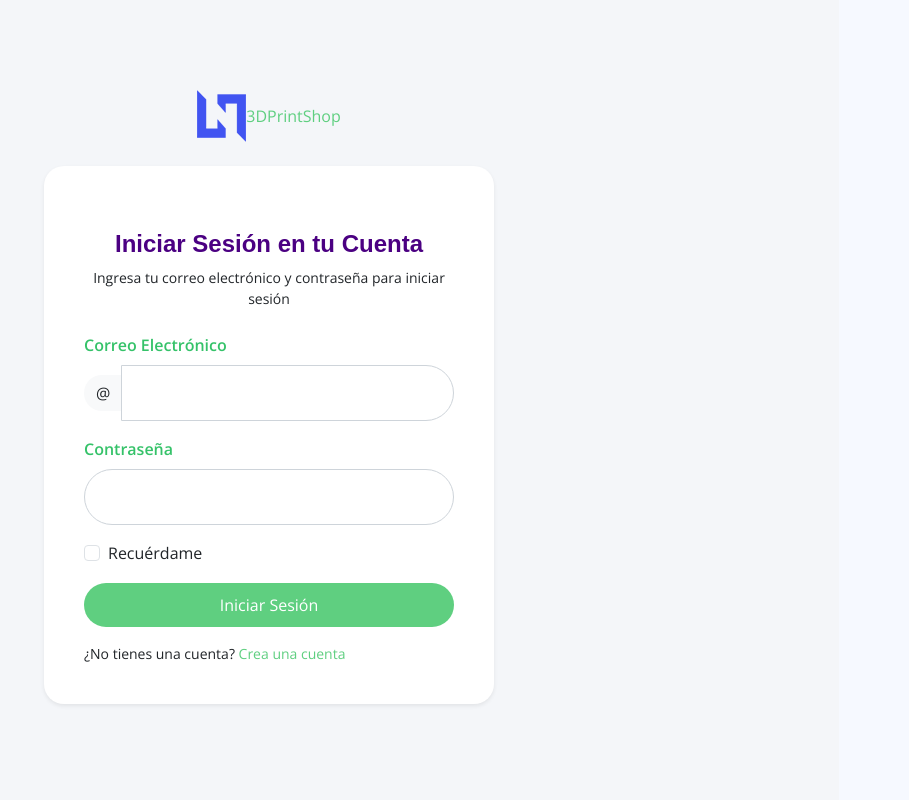
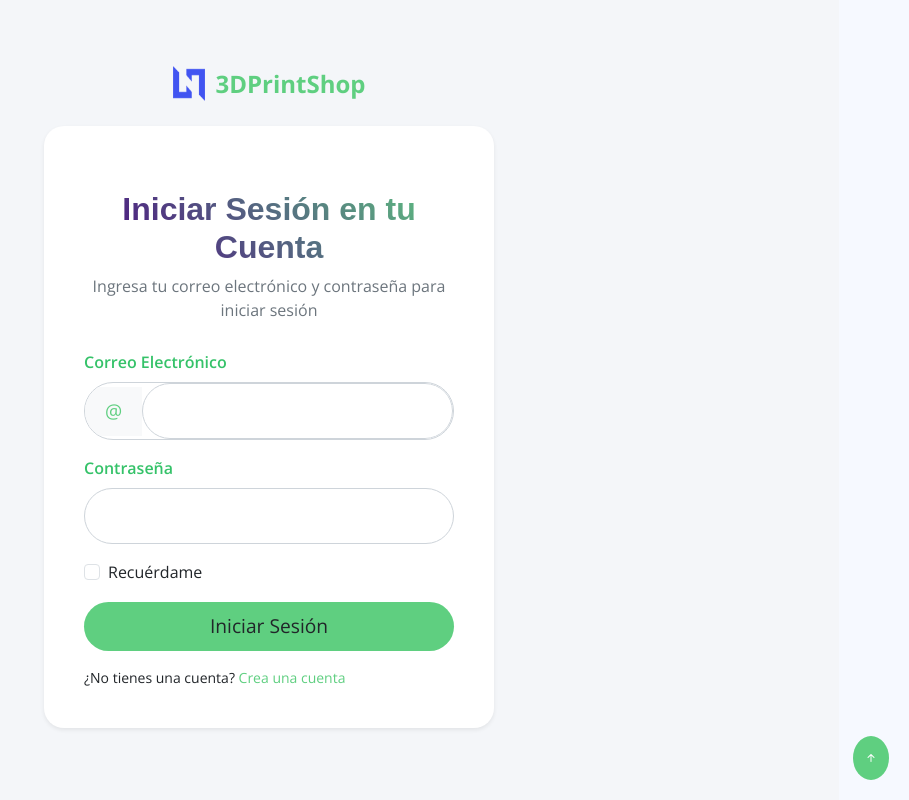
Before and after one commit to lkatana322/proyecto_empresa3d, a CodeIgniter app: page /proyecto_empresa3d/auth/login in a window 1280 px wide. Shown: the whole page, without its empty margins (371-1280 px from the left). Run offline with CodeIgniter, Linux system fonts and the light colour scheme; some libraries are stand-ins or nearby versions.

Commit message:
Muchos cambios en estilos en admin template sidebar y navbar por solicitud del tutor, cambios y mejoras css en login register

```diff
--- a/application/views/auth/login.php
+++ b/application/views/auth/login.php
@@ -1,13 +1,13 @@
 <!DOCTYPE html>
-<html lang="en">
+<html lang="es">
 
 <head>
   <meta charset="utf-8">
   <meta content="width=device-width, initial-scale=1.0" name="viewport">
 
   <title>Iniciar Sesión - 3DPrintShop</title>
-  <meta content="" name="description">
-  <meta content="" name="keywords">
+  <meta name="description" content="Formulario de inicio de sesión para la plataforma 3DPrintShop">
+  <meta name="keywords" content="3D Print, Iniciar Sesión, 3DPrintShop, Impresión 3D">
 
   <!-- Favicons -->
   <link href="<?php echo base_url('assets_admin/img/favicon.png'); ?>" rel="icon">
@@ -15,7 +15,7 @@
 
   <!-- Google Fonts -->
   <link href="https://fonts.gstatic.com" rel="preconnect">
-  <link href="https://fonts.googleapis.com/css?family=Open+Sans:300,300i,400,400i,600,600i,700,700i|Nunito:300,300i,400,400i,600,600i,700,700i" rel="stylesheet">
+  <link href="https://fonts.googleapis.com/css2?family=Open+Sans:wght@300;400;600;700&family=Nunito:wght@300;400;600;700&display=swap" rel="stylesheet">
 
   <!-- Vendor CSS Files -->
   <link href="<?php echo base_url('assets_admin/vendor/bootstrap/css/bootstrap.min.css'); ?>" rel="stylesheet">
@@ -31,78 +31,106 @@
 
   <!-- Custom CSS -->
   <style>
-    /* Custom Styles for Login Form */
-    .login-card-custom {
+    /* Estilos personalizados para el formulario de inicio de sesión */
+    .login-card-3dps {
       border: none;
       border-radius: 20px;
       box-shadow: 0 10px 18px rgba(0, 0, 0, 0.2);
       width: 100%;
-      max-width: 450px; /* Ajuste del ancho */
+      max-width: 450px;
       padding: 20px;
+      background-color: #ffffff;
     }
 
-    .login-card-custom .form-label {
+    .login-card-3dps .label-3dps {
       color: #19b954e0;
       font-weight: 600;
     }
 
-    .login-card-custom .input-group-text {
+    .login-card-3dps .input-group-text-3dps {
       background-color: #f8f9fa;
       border: none;
     }
 
-    .login-card-custom .form-control {
+    .login-card-3dps .input-field-3dps {
       border-radius: 50px;
       padding: 15px;
       border: 1px solid #ced4da;
+      transition: border-color 0.3s ease;
     }
 
-    .login-card-custom .form-control:focus {
+    .login-card-3dps .input-field-3dps:hover {
+      border-color: #5fcf80;
+    }
+
+    .login-card-3dps .input-field-3dps:focus {
       border-color: #5fcf80;
       box-shadow: 0 0 0 0.2rem rgba(95, 207, 128, 0.25);
     }
 
-    .login-card-custom .btn-primary {
+    .login-card-3dps .btn-primary-3dps {
       background-color: #5fcf80;
       border: none;
       border-radius: 50px;
       padding: 10px 0;
+      font-size: 1.2rem;
     }
 
-    .login-card-custom .btn-primary:hover {
+    .login-card-3dps .btn-primary-3dps:hover {
       background-color: #4db96e;
     }
 
-    .login-card-custom .form-check-input:checked {
+    .login-card-3dps .form-check-input-3dps:checked {
       background-color: #5fcf80;
       border-color: #5fcf80;
     }
 
-    .login-card-custom a {
+    .login-card-3dps a {
       color: #5fcf80;
+      text-decoration: none;
     }
 
-    .login-card-custom a:hover {
+    .login-card-3dps a:hover {
       color: #4db96e;
       text-decoration: underline;
     }
 
-    .login-card-custom .input-group {
+    /* Estilo del campo de Correo Electrónico */
+    .input-group-3dps {
       display: flex;
       align-items: center;
+      border-radius: 50px;
+      overflow: hidden;
+      border: 1px solid #ced4da;
+      transition: border-color 0.3s ease;
     }
 
-    .login-card-custom .input-group-text {
-      border-top-left-radius: 50px;
-      border-bottom-left-radius: 50px;
+    .input-group-3dps:hover {
+      border-color: #5fcf80;
     }
 
-    .login-card-custom .form-control {
+    .input-group-text-3dps {
+      background-color: #f8f9fa;
+      border: none;
+      padding: 10px 20px;
+      font-size: 1.2rem;
+      color: #5fcf80; /* Color verde del icono "@" */
+    }
+
+    .input-field-3dps {
+      border: none;
+      border-radius: 0;
+      padding: 15px;
+      width: 100%;
+      outline: none;
+    }
+
+    .login-card-3dps .input-group-3dps .input-field-3dps {
       border-top-right-radius: 50px;
       border-bottom-right-radius: 50px;
     }
 
-    .custom-container {
+    .container-3dps {
       display: flex;
       justify-content: center;
       align-items: center;
@@ -110,56 +138,102 @@
       background-color: #f4f6f9;
     }
 
-    .custom-title {
+    .title-3dps {
       color: #4b0082; /* Morado oscuro */
+      font-size: 2rem;
+      font-weight: bold;
+      background: linear-gradient(45deg, #4b0082, #5fcf80);
+      -webkit-background-clip: text;
+      color: transparent; /* Efecto de gradiente en el texto */
+    }
+
+    .subtitle-3dps {
+      font-size: 1rem;
+      color: #6c757d; /* Gris suave */
+      text-align: center;
+      margin-bottom: 20px;
+    }
+
+    /* Logo personalizado */
+    .logo-3dps img {
+      max-height: 35px;
+      margin-right: 10px;
+    }
+
+    .logo-3dps span {
+      font-size: 1.5rem;
+      color: #5fcf80;
+      font-weight: bold;
+    }
+
+    /* Botón de regreso arriba */
+    .back-to-top-3dps {
+      position: fixed;
+      bottom: 20px;
+      right: 20px;
+      background-color: #5fcf80;
+      color: white;
+      border-radius: 50%;
+      padding: 10px;
+    }
+
+    .back-to-top-3dps:hover {
+      background-color: #4db96e;
     }
   </style>
 </head>
 
 <body>
   <main>
-    <div class="container custom-container">
+    <div class="container container-3dps">
       <section class="register d-flex flex-column align-items-center justify-content-center py-4">
         <div class="d-flex justify-content-center py-4">
-          <a href="<?php echo base_url(); ?>" class="logo d-flex align-items-center w-auto">
-            <img src="<?php echo base_url('assets_admin/img/logo.png'); ?>" alt="">
-            <span class="d-none d-lg-block">3DPrintShop</span>
+          <a href="<?php echo base_url(); ?>" class="logo-3dps d-flex align-items-center w-auto">
+            <img src="<?php echo base_url('assets_admin/img/logo.png'); ?>" alt="Logo 3DPrintShop">
+            <span>3DPrintShop</span>
           </a>
-        </div><!-- End Logo -->
-        <div class="card login-card-custom shadow-sm">
+        </div><!-- Fin del logo -->
+
+        <div class="card login-card-3dps shadow-sm">
           <div class="card-body">
             <div class="pt-4 pb-2">
-              <h5 class="card-title text-center pb-0 fs-4 custom-title">Iniciar Sesión en tu Cuenta</h5>
-              <p class="text-center small">Ingresa tu correo electrónico y contraseña para iniciar sesión</p>
+              <h5 class="card-title text-center pb-0 title-3dps">Iniciar Sesión en tu Cuenta</h5>
+              <p class="text-center subtitle-3dps">Ingresa tu correo electrónico y contraseña para iniciar sesión</p>
             </div>
+
             <?php if ($this->session->flashdata('error')): ?>
               <div class="alert alert-danger">
                 <?php echo $this->session->flashdata('error'); ?>
               </div>
             <?php endif; ?>
+
             <form class="row g-3 needs-validation" action="<?php echo base_url('auth/login_action'); ?>" method="post" novalidate>
               <div class="col-12">
-                <label for="yourUsername" class="form-label">Correo Electrónico</label>
-                <div class="input-group has-validation">
-                  <span class="input-group-text" id="inputGroupPrepend">@</span>
-                  <input type="text" name="email" class="form-control" id="yourUsername" required>
+                <label for="yourUsername" class="form-label label-3dps">Correo Electrónico</label>
+                <div class="input-group-3dps">
+                  <span class="input-group-text-3dps">@</span>
+                  <input type="email" name="email" class="form-control input-field-3dps" id="yourUsername" required>
                   <div class="invalid-feedback">Por favor, introduce tu correo electrónico.</div>
                 </div>
               </div>
+
               <div class="col-12">
-                <label for="yourPassword" class="form-label">Contraseña</label>
-                <input type="password" name="password" class="form-control" id="yourPassword" required>
-                <div class="invalid-feedback">Por favor, introduce tu contraseña!</div>
+                <label for="yourPassword" class="form-label label-3dps">Contraseña</label>
+                <input type="password" name="password" class="form-control input-field-3dps" id="yourPassword" required>
+                <div class="invalid-feedback">Por favor, introduce tu contraseña.</div>
               </div>
+
               <div class="col-12">
                 <div class="form-check">
-                  <input class="form-check-input" type="checkbox" name="remember" value="true" id="rememberMe">
+                  <input class="form-check-input form-check-input-3dps" type="checkbox" name="remember" value="true" id="rememberMe">
                   <label class="form-check-label" for="rememberMe">Recuérdame</label>
                 </div>
               </div>
+
               <div class="col-12">
-                <button class="btn btn-primary w-100" type="submit">Iniciar Sesión</button>
+                <button class="btn btn-primary-3dps w-100" type="submit">Iniciar Sesión</button>
               </div>
+
               <div class="col-12">
                 <p class="small mb-0">¿No tienes una cuenta? <a href="<?php echo base_url('auth/register'); ?>">Crea una cuenta</a></p>
               </div>
@@ -168,13 +242,14 @@
         </div>
       </section>
     </div>
-  </main><!-- End #main -->
+  </main><!-- Fin del contenido principal -->
 
-  <a href="#" class="back-to-top d-flex align-items-center justify-content-center"><i class="bi bi-arrow-up-short"></i></a>
+  <!-- Botón para volver arriba -->
+  <a href="#" class="back-to-top-3dps d-flex align-items-center justify-content-center"><i class="bi bi-arrow-up-short"></i></a>
 
   <!-- Vendor JS Files -->
+  <script src="<?php echo base_url('assets_admin/vendor/bootstrap/js/bootstrap.bundle.min.js'); ?>"></script>
   <script src="<?php echo base_url('assets_admin/vendor/apexcharts/apexcharts.min.js'); ?>"></script>
-  <script src="<?php echo base_url('assets_admin/vendor/bootstrap/js/bootstrap.bundle.min.js'); ?>"></script>
   <script src="<?php echo base_url('assets_admin/vendor/chart.js/chart.umd.js'); ?>"></script>
   <script src="<?php echo base_url('assets_admin/vendor/echarts/echarts.min.js'); ?>"></script>
   <script src="<?php echo base_url('assets_admin/vendor/quill/quill.js'); ?>"></script>
```
Also changed, not shown: application/views/admin/template/navbar.php (+3 -8 lines), application/views/admin/template/sidebar.php (+6 -6 lines), application/views/auth/register.php (+54 -43 lines), assets_admin/css/style.css (+182 -55 lines).
